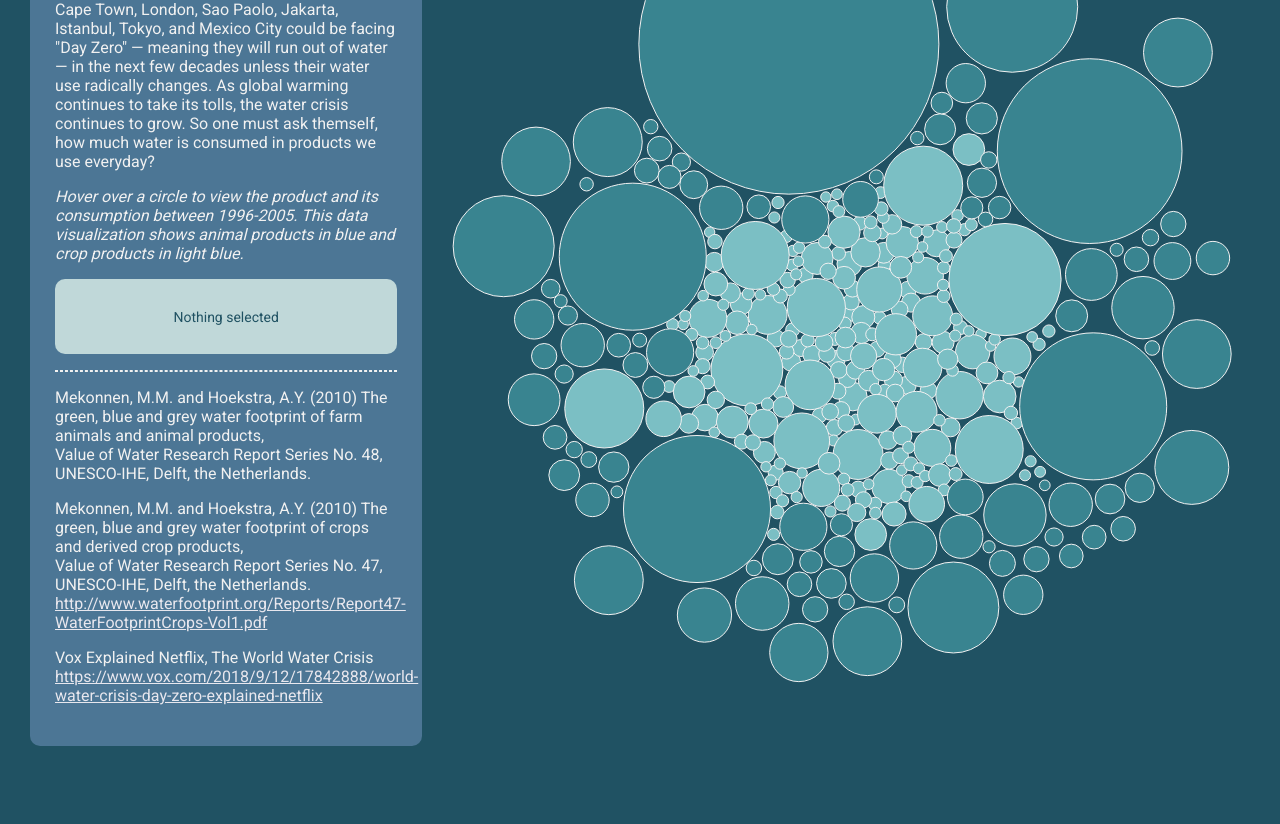
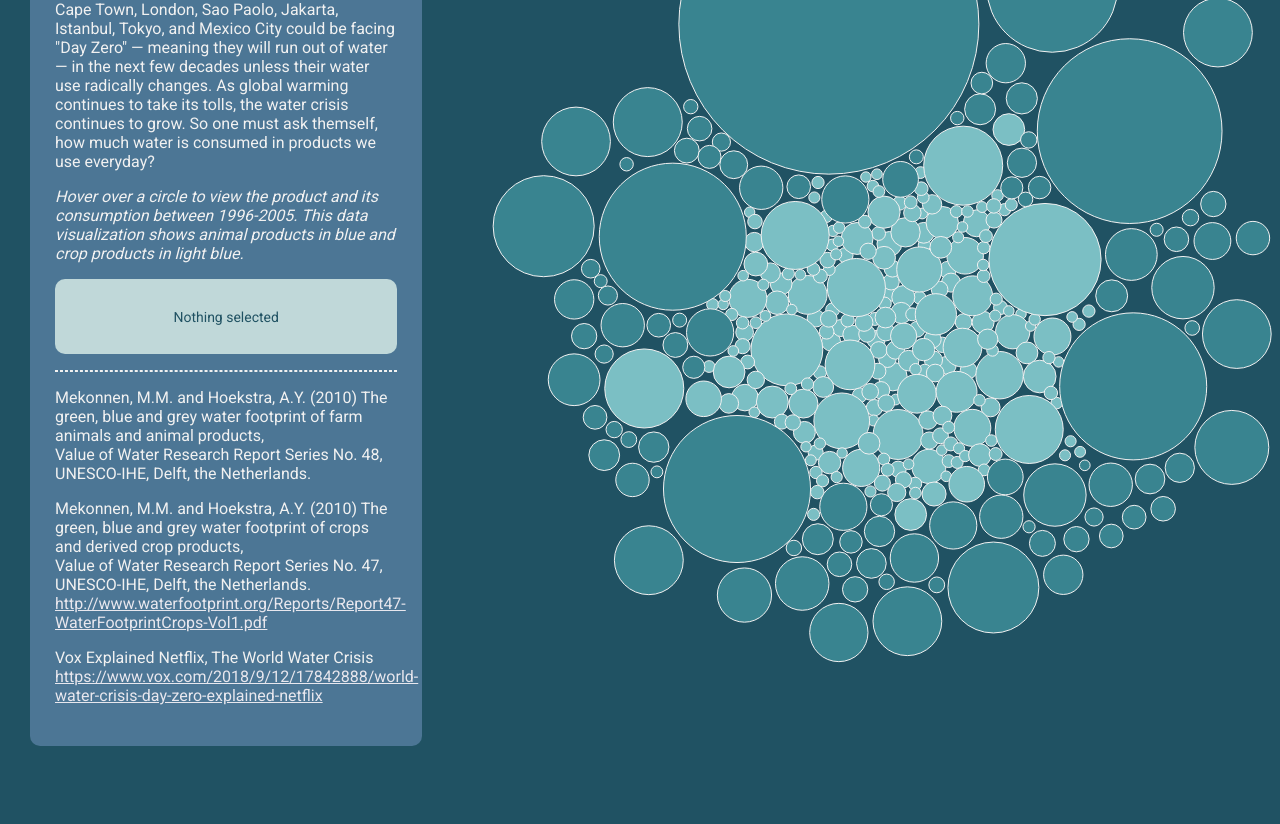
Before and after one commit to jkvaternik/water, a plain HTML site: page index.html in a window 1280 px wide. Shown: the part 100-924 px from the top of the page. After the commit the page ends 876 px from the top, so only its background shows below. Drawn offline with Linux system fonts and the light colour scheme; animation ran at ten frames a second.

Commit message:
fix chart height issue

```diff
--- a/script.js
+++ b/script.js
@@ -48,8 +48,8 @@ d3.csv("./data/water-footprint-data.csv").then(function(data) {
 		.append("circle")
 			.attr("class", "node")
 			.attr("r", d => size(d.average))
-			.attr("cx", width / 2)
-			.attr("cy", height / 2)
+			.attr("cx", (width / 2))
+			.attr("cy", (height / 2))
 			.style("fill", d => color(d.type))
 			.style("fill-opacity", 1)
 			.attr("stroke", "#f1f1f1")
@@ -59,7 +59,7 @@ d3.csv("./data/water-footprint-data.csv").then(function(data) {
 
 	/* HANDLE SIMULATION AT WEBPAGE LANDING */
     var simulation = d3.forceSimulation()
-      	.force("center", d3.forceCenter().x(width / 2).y(height / 2))
+      	.force("center", d3.forceCenter().x((width / 2) + 40).y((height / 2) + 40))
       	.force("charge", d3.forceManyBody().strength(.1))
       	.force("collide", d3.forceCollide().strength(.2).radius(d => (size(d.average)+3)).iterations(2.5))
 
--- a/style/style.css
+++ b/style/style.css
@@ -71,7 +71,7 @@ hr {
 #chart {
   float: left;
   width: 67vw;
-  height: 115vh;
+  height: 100vh;
 }
 
 .node:hover{
```
